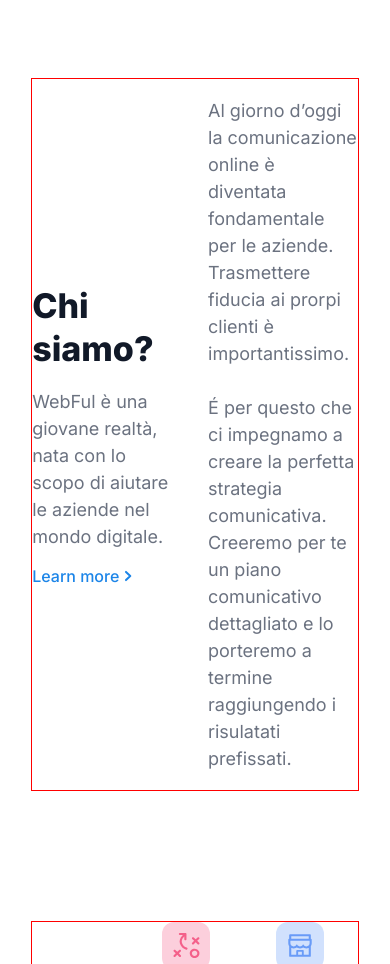
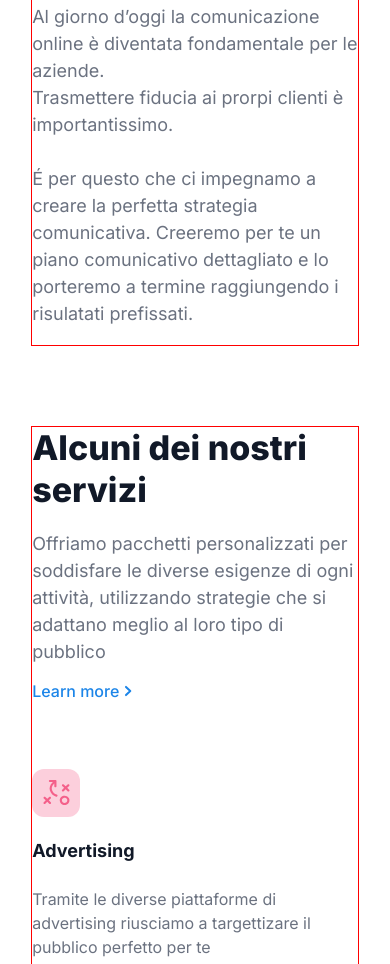
Before and after one commit to DanishWork02/Webful, a plain HTML site: page index.html in a window 390 px wide. Shown: the part 1036-2000 px from the top of the page. Drawn offline with nearby package versions, Linux system fonts and the light colour scheme.

Commit message:
prova responsive

```diff
--- a/style.css
+++ b/style.css
@@ -18,7 +18,6 @@ body {
   height: 100vh;
   font-family: "Inter", sans-serif;
   background: #ffffff;
-
 }
 
 body {
@@ -746,3 +745,64 @@ body {
     }
   }
 }
+
+@media only screen and (max-width: 500px) {
+  .cover h1 {
+    font-size: 47px;
+    line-height: 58px;
+    margin-top: 30px;
+  }
+
+  .cover p {
+    font-size: 16px;
+    line-height: 28px;
+    margin: 0px 0%;
+  }
+  .screen {
+    width: 100%;
+    margin: 50px 0% 0px 0%;
+  }
+  .cover{
+    margin-bottom: 0px;
+  }
+  .chi-siamo{
+    border: 1px red solid;
+  margin: 0px 8%;
+  display: flex;
+  flex-direction: column;
+  justify-content: space-between;
+  align-items: center;
+  }
+  .chi-siamo .prima-col {
+    font-size: 18px;
+    line-height: 150%;
+    color: var(--grey);
+    width: 100%;
+  }
+  .chi-siamo .sec-col {
+    width: 100%;
+  }
+  .servizi {
+    border: 1px red solid;
+    margin: 80px 8% 60px 8%;
+    display: flex;
+    flex-direction: column;
+    justify-content: space-between;
+    align-items: center;
+  }
+  .servizi .prima-col {
+    width: 100%;
+    margin-bottom: 40px;
+  }
+  .servizi .sec-col {
+    width: 100%;
+  }
+  .servizi .sec-col .card {
+    width: 100%;
+    margin-top: 30px;
+  }
+  .servizi .sec-col .card:nth-child(3),.servizi .sec-col .card:nth-child(4){
+    margin-top: 0px;
+    margin-top: 30px;
+  }
+}
```
